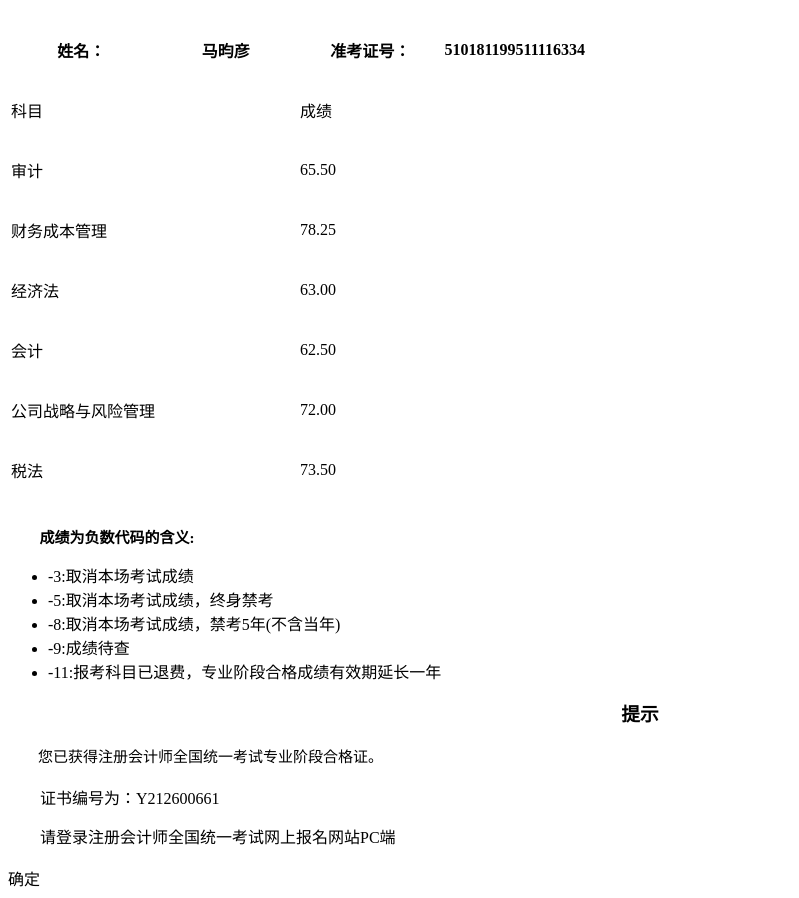
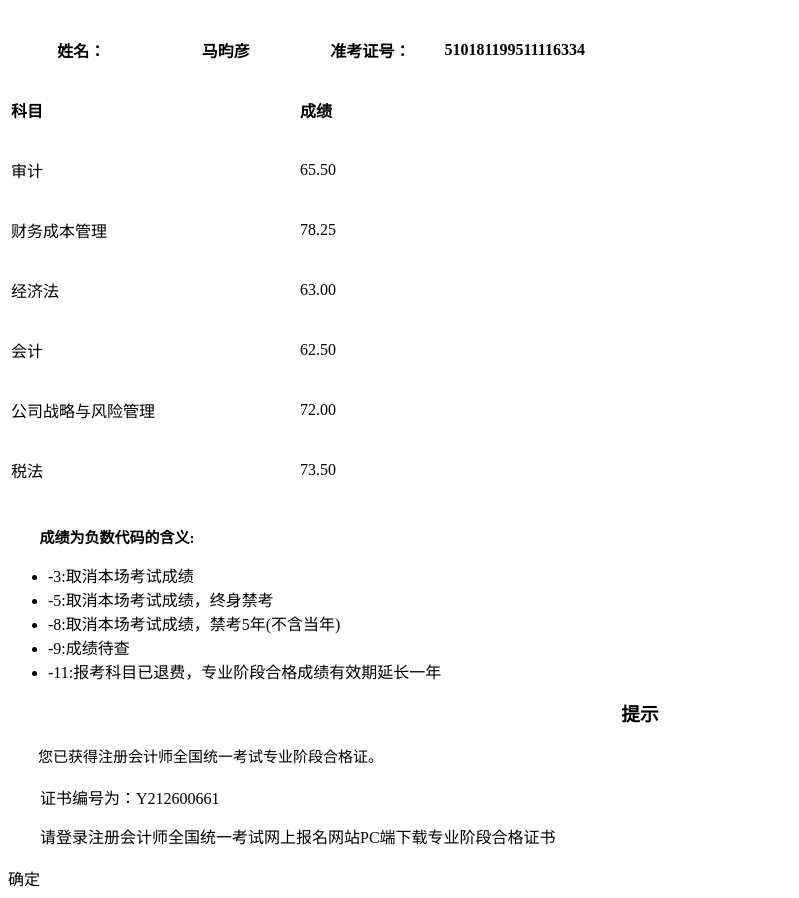
Before and after one commit to Li-Sen12345/test1, a plain HTML site: page index.html in a window 1280 px wide. Shown: the part 136-1034 px from the top of the page, without its empty margins (0-799 px from the left). Drawn offline with Linux system fonts and the light colour scheme.

Commit message:
Update index.html

```diff
--- a/index.html
+++ b/index.html
@@ -22,8 +22,8 @@
 				<th width="25%"><p>510181199511116334</p></th>
 			</tr>
 			<tr>
-				<td colspan="2"><p>科目</p></td>
-				<td colspan="2"><p>成绩</p></td>
+				<td colspan="2"><p style="font-weight: bold;">科目</p></td>
+				<td colspan="2"><p style="font-weight: bold;">成绩</p></td>
 			</tr>
 			<tr>
 				<td colspan="2"><p>审计</p></td>
@@ -63,7 +63,7 @@
 				<h3 style="text-align: center;margin-top: 15px;">提示</h3>
 				<p style="font-size: 15px;text-indent: 2em;line-height: 25px;margin-top: 10px;">您已获得注册会计师全国统一考试专业阶段合格证。</p>
 				<p style="text-indent: 2em;margin-top: 2px;">证书编号为：Y212600661</p>
-				<p style="text-indent: 2em;margin-top: 2px;line-height: 25px;">请登录注册会计师全国统一考试网上报名网站PC端</p>
+				<p style="text-indent: 2em;margin-top: 2px;line-height: 25px;">请登录注册会计师全国统一考试网上报名网站PC端下载专业阶段合格证书</p>
 
 				<div class="a" onclick="show()">
 					确定
```
